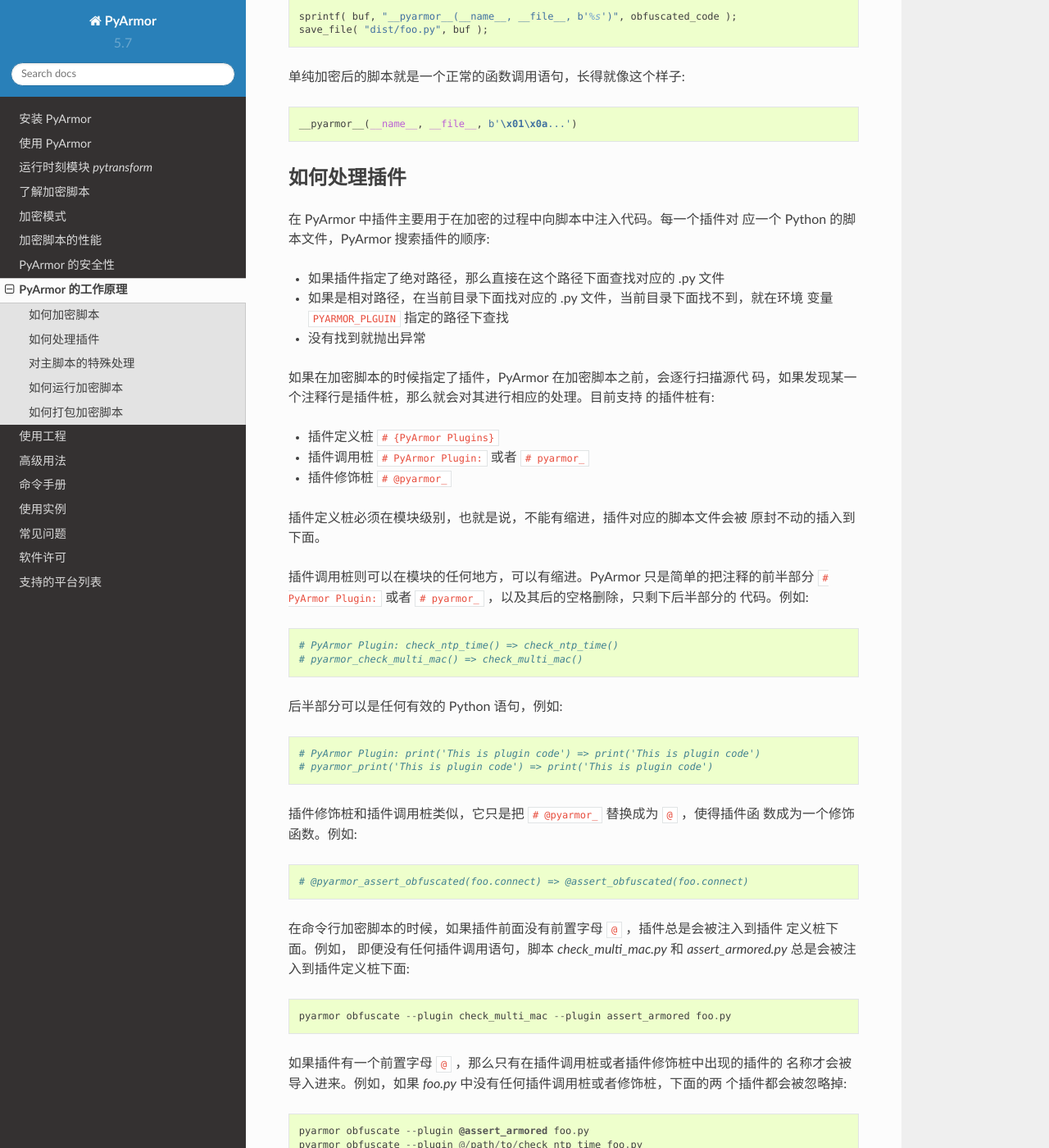
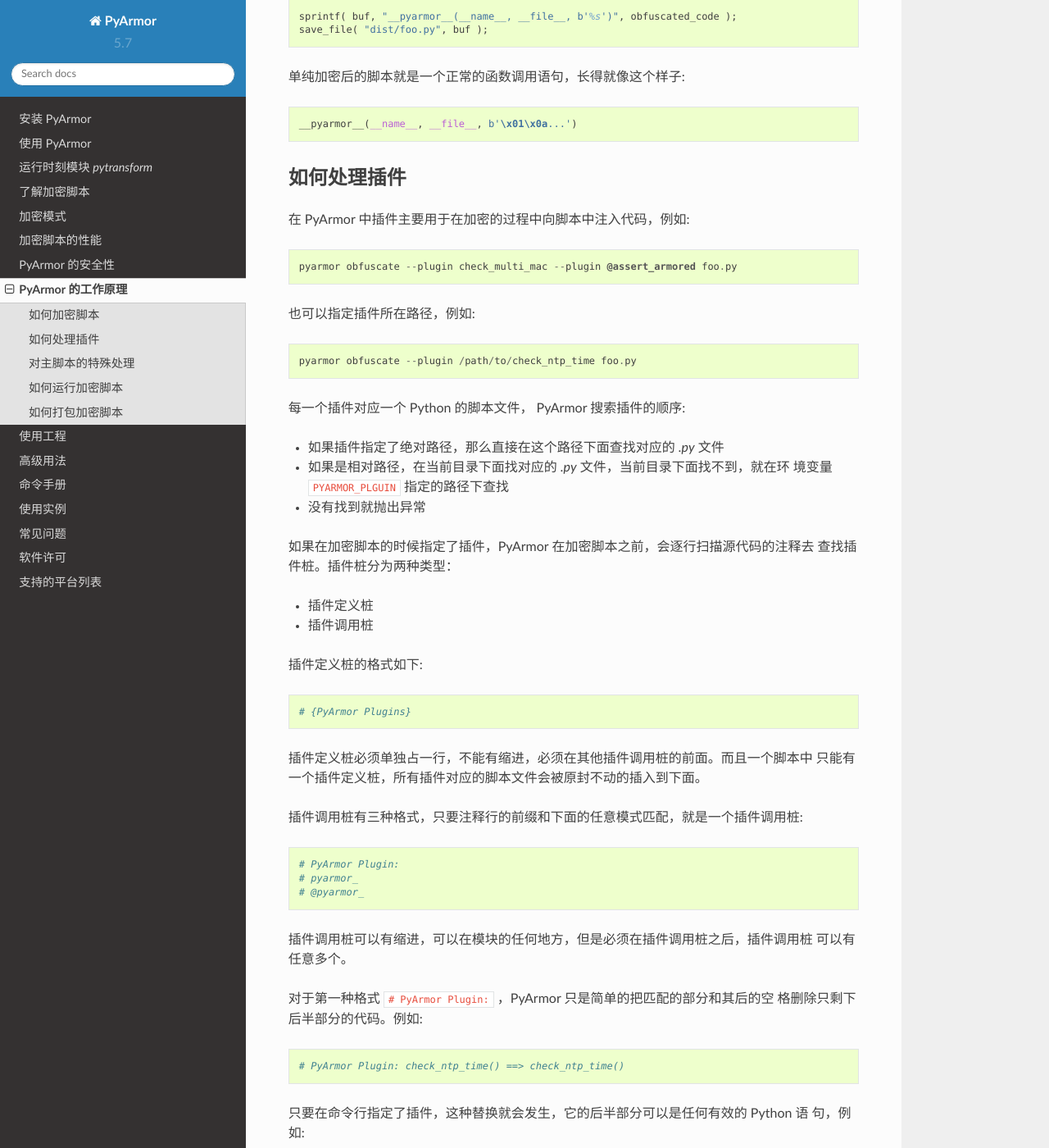
Before and after one commit to dashingsoft/pyarmor-docs-zh, a Sphinx documentation site: the page built from docs/how-to-do.rst, in a window 1280 px wide and 1400 px high, scrolled down 1719 px. Shown: the whole window at 82% size. Built offline with Sphinx 7.4.7 and the Read the Docs theme 2.0.0, drawn with Linux system fonts in a browser that asks for light colours; some of the changed text lies outside the part shown.

Commit message:
Refine plugin doc

```diff
--- a/docs/how-to-do.rst
+++ b/docs/how-to-do.rst
@@ -92,54 +92,79 @@
 如何处理插件
 ------------
 
-在 PyArmor 中插件主要用于在加密的过程中向脚本中注入代码。每一个插件对
-应一个 Python 的脚本文件，PyArmor 搜索插件的顺序:
+在 PyArmor 中插件主要用于在加密的过程中向脚本中注入代码，例如::
 
-* 如果插件指定了绝对路径，那么直接在这个路径下面查找对应的 .py 文件
-* 如果是相对路径，在当前目录下面找对应的 .py 文件，当前目录下面找不到，就在环境
-  变量 ``PYARMOR_PLGUIN`` 指定的路径下查找
+    pyarmor obfuscate --plugin check_multi_mac --plugin @assert_armored foo.py
+
+也可以指定插件所在路径，例如::
+
+    pyarmor obfuscate --plugin /path/to/check_ntp_time foo.py
+
+每一个插件对应一个 Python 的脚本文件， PyArmor 搜索插件的顺序:
+
+* 如果插件指定了绝对路径，那么直接在这个路径下面查找对应的 `.py` 文件
+* 如果是相对路径，在当前目录下面找对应的 `.py` 文件，当前目录下面找不到，就在环
+  境变量 ``PYARMOR_PLGUIN`` 指定的路径下查找
 * 没有找到就抛出异常
 
-如果在加密脚本的时候指定了插件，PyArmor 在加密脚本之前，会逐行扫描源代
-码，如果发现某一个注释行是插件桩，那么就会对其进行相应的处理。目前支持
-的插件桩有:
+如果在加密脚本的时候指定了插件，PyArmor 在加密脚本之前，会逐行扫描源代码的注释去
+查找插件桩。插件桩分为两种类型：
 
-* 插件定义桩 ``# {PyArmor Plugins}``
-* 插件调用桩 ``# PyArmor Plugin:`` 或者 ``# pyarmor_``
-* 插件修饰桩 ``# @pyarmor_``
+* 插件定义桩
+* 插件调用桩
 
-插件定义桩必须在模块级别，也就是说，不能有缩进，插件对应的脚本文件会被
-原封不动的插入到下面。
+插件定义桩的格式如下::
 
-插件调用桩则可以在模块的任何地方，可以有缩进。PyArmor 只是简单的把注释的前半部分
-``# PyArmor Plugin:`` 或者 ``# pyarmor_`` ，以及其后的空格删除，只剩下后半部分的
-代码。例如::
+    # {PyArmor Plugins}
 
-    # PyArmor Plugin: check_ntp_time() => check_ntp_time()
-    # pyarmor_check_multi_mac() => check_multi_mac()
+插件定义桩必须单独占一行，不能有缩进，必须在其他插件调用桩的前面。而且一个脚本中
+只能有一个插件定义桩，所有插件对应的脚本文件会被原封不动的插入到下面。
 
-后半部分可以是任何有效的 Python 语句，例如::
+插件调用桩有三种格式，只要注释行的前缀和下面的任意模式匹配，就是一个插件调用桩::
 
-    # PyArmor Plugin: print('This is plugin code') => print('This is plugin code')
-    # pyarmor_print('This is plugin code') => print('This is plugin code')
+    # PyArmor Plugin:
+    # pyarmor_
+    # @pyarmor_
 
-插件修饰桩和插件调用桩类似，它只是把 ``# @pyarmor_`` 替换成为 ``@`` ，使得插件函
-数成为一个修饰函数。例如::
+插件调用桩可以有缩进，可以在模块的任何地方，但是必须在插件调用桩之后，插件调用桩
+可以有任意多个。
 
-    # @pyarmor_assert_obfuscated(foo.connect) => @assert_obfuscated(foo.connect)
+对于第一种格式 ``# PyArmor Plugin:`` ，PyArmor 只是简单的把匹配的部分和其后的空
+格删除只剩下后半部分的代码。例如::
 
-在命令行加密脚本的时候，如果插件前面没有前置字母 ``@`` ，插件总是会被注入到插件
-定义桩下面。例如， 即便没有任何插件调用语句，脚本 `check_multi_mac.py` 和
+    # PyArmor Plugin: check_ntp_time() ==> check_ntp_time()
+
+只要在命令行指定了插件，这种替换就会发生，它的后半部分可以是任何有效的 Python 语
+句，例如::
+
+    # PyArmor Plugin: print('This is plugin code') ==> print('This is plugin code')
+
+第二种格式 ``# pyarmor_`` 则只用于调用插件函数，并且仅仅这个插件函数在命令行中被
+指定为插件的时候才进行替换。例如，使用插件 `check_multi_mac` 进行加密脚本的时候，
+第一个调用桩会被替换，第二个不会被替换::
+
+    # pyarmor_check_multi_mac() ==> check_multi_mac()
+    # pyarmor_check_code() ==> # pyarmor_check_code()
+
+第三种格式和第二种类似，只是 ``# @pyarmor_`` 会被替换成为要给 ``@`` ，主要用于注
+入修饰函数。例如::
+
+    # @pyarmor_assert_obfuscated(foo.connect) ==> @assert_obfuscated(foo.connect)
+
+在命令行指定插件名称的时候，如果插件前面没有前置字母 ``@`` ，插件总是会被注入到
+插件定义桩下面。例如， 即便没有任何插件调用语句，脚本 `check_multi_mac.py` 和
 `assert_armored.py` 总是会被注入到插件定义桩下面::
 
-    pyarmor obfuscate --plugin check_multi_mac --plugin assert_armored foo.py
+    pyarmor obfuscate --plugin check_multi_mac foo.py
 
-如果插件有一个前置字母 ``@`` ，那么只有在插件调用桩或者插件修饰桩中出现的插件的
-名称才会被导入进来。例如，如果 `foo.py` 中没有任何插件调用桩或者修饰桩，下面的两
-个插件都会被忽略掉::
+如果插件有一个前置字母 ``@`` ，那么只有在插件调用桩中出现的插件才会被导入进来。
+例如，如果 `foo.py` 中没有任何插件调用桩，下面的两个插件都会被忽略掉::
 
     pyarmor obfuscate --plugin @assert_armored foo.py
     pyarmor obfuscate --plugin @/path/to/check_ntp_time foo.py
+
+需要注意的是，不管是那一种导入形式，如果脚本中没有插件定义桩，任何插件代码都不会
+被注入到加密脚本中。
 
 .. _对主脚本的特殊处理:
 
```
